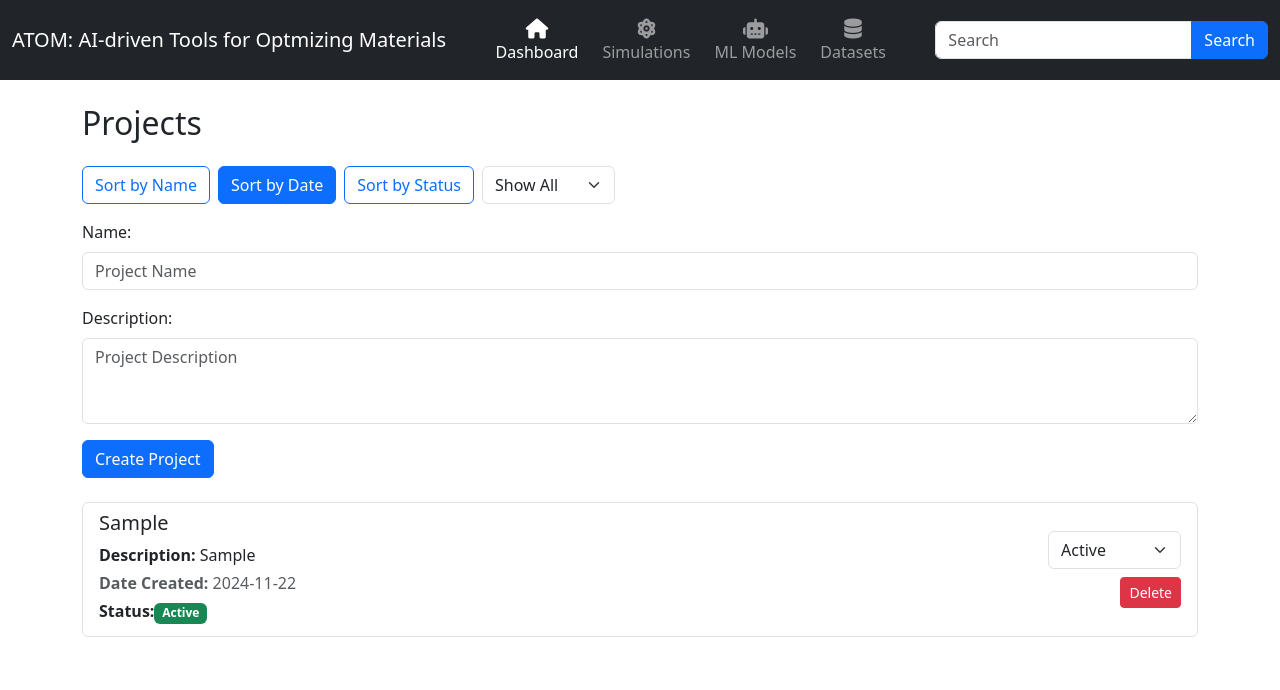
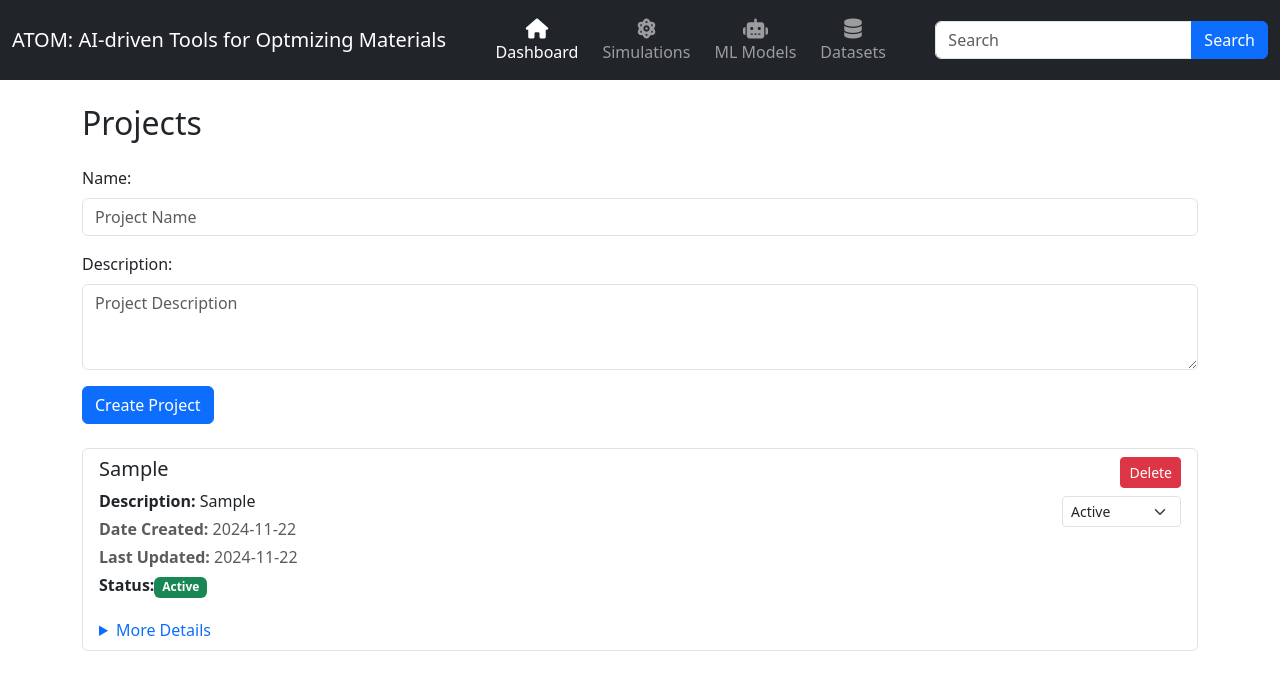
Before and after one commit to hieuadoan/ATOM, a React (Create React App) app in the folder frontend/: page / in a window 1280 px wide. Both pictures are taken after typing "Sample", "Sample" into the empty fields and a click on the button "Create Project". Shown: the top 690 px of the page. Built offline with nearby package versions, Linux system fonts and the light colour scheme.

Commit message:
Added details button

```diff
--- a/frontend/src/components/ProjectList.js
+++ b/frontend/src/components/ProjectList.js
@@ -1,121 +1,57 @@
 import React, { useState, useEffect } from 'react';
-import '../styles/ProjectList.css'; // Add styles if needed
+import '../styles/ProjectList.css';
 
 function ProjectList() {
-    // Load projects from localStorage or initialize as an empty array
     const [projects, setProjects] = useState(() => {
         const savedProjects = localStorage.getItem("projects");
         return savedProjects ? JSON.parse(savedProjects) : [];
     });
 
     const [newProject, setNewProject] = useState({ name: "", description: "" });
-    const [sortCriterion, setSortCriterion] = useState("date"); // Default sorting by date
-    const [filterCriterion, setFilterCriterion] = useState("All"); // Default filter to show all projects
 
-    // Save projects to localStorage whenever they change
     useEffect(() => {
         localStorage.setItem("projects", JSON.stringify(projects));
     }, [projects]);
 
-    // Handle form input changes
     const handleInputChange = (e) => {
         const { name, value } = e.target;
         setNewProject({ ...newProject, [name]: value });
     };
 
-    // Handle form submission
     const handleCreateProject = (e) => {
         e.preventDefault();
 
         const newProjectData = {
-            id: Date.now(), // Unique ID
+            id: Date.now(),
             name: newProject.name,
             description: newProject.description,
             dateCreated: new Date().toISOString().split('T')[0],
-            status: "Active", // Default status
+            lastUpdated: new Date().toISOString().split('T')[0],
+            status: "Active",
         };
 
         setProjects([...projects, newProjectData]);
-        setNewProject({ name: "", description: "" }); // Reset the form
+        setNewProject({ name: "", description: "" });
     };
 
-    // Delete a project with confirmation
     const deleteProject = (id) => {
         if (window.confirm("Are you sure you want to delete this project?")) {
             setProjects(projects.filter((project) => project.id !== id));
         }
     };
 
-    // Update project status
     const updateProjectStatus = (id, newStatus) => {
         const updatedProjects = projects.map((project) =>
-            project.id === id ? { ...project, status: newStatus } : project
+            project.id === id
+                ? { ...project, status: newStatus, lastUpdated: new Date().toISOString().split('T')[0] }
+                : project
         );
         setProjects(updatedProjects);
     };
 
-    // Sort projects based on the selected criterion
-    const sortProjects = (criterion) => {
-        const sortedProjects = [...projects].sort((a, b) => {
-            if (criterion === "name") {
-                return a.name.localeCompare(b.name);
-            }
-            if (criterion === "date") {
-                return new Date(a.dateCreated) - new Date(b.dateCreated);
-            }
-            if (criterion === "status") {
-                const statusOrder = { "Active": 1, "On Hold": 2, "Completed": 3 };
-                return statusOrder[a.status] - statusOrder[b.status];
-            }
-            return 0;
-        });
-
-        setProjects(sortedProjects);
-        setSortCriterion(criterion); // Save the current sorting criterion
-    };
-
-    // Filter projects based on the selected criterion
-    const filteredProjects = projects.filter((project) => {
-        if (filterCriterion === "All") return true;
-        return project.status === filterCriterion;
-    });
-
     return (
         <div className="container mt-4">
             <h2 className="mb-4">Projects</h2>
-
-            {/* Sorting and Filtering Controls */}
-            <div className="mb-3 d-flex">
-                <button
-                    className={`btn btn-outline-primary me-2 ${sortCriterion === "name" ? "active" : ""}`}
-                    onClick={() => sortProjects("name")}
-                >
-                    Sort by Name
-                </button>
-                <button
-                    className={`btn btn-outline-primary me-2 ${sortCriterion === "date" ? "active" : ""}`}
-                    onClick={() => sortProjects("date")}
-                >
-                    Sort by Date
-                </button>
-                <button
-                    className={`btn btn-outline-primary me-2 ${sortCriterion === "status" ? "active" : ""}`}
-                    onClick={() => sortProjects("status")}
-                >
-                    Sort by Status
-                </button>
-
-                <select
-                    className="form-select w-auto"
-                    value={filterCriterion}
-                    onChange={(e) => setFilterCriterion(e.target.value)}
-                >
-                    <option value="All">Show All</option>
-                    <option value="Active">Active</option>
-                    <option value="Completed">Completed</option>
-                    <option value="On Hold">On Hold</option>
-                </select>
-            </div>
 
             {/* Create New Project Form */}
             <form onSubmit={handleCreateProject} className="mb-4">
@@ -147,16 +83,18 @@ function ProjectList() {
             </form>
 
             {/* List of Projects */}
-            {filteredProjects.length === 0 ? (
-                <p className="text-muted">No projects match the filter criteria.</p>
+            {projects.length === 0 ? (
+                <p className="text-muted">No projects found. Create a new project to get started!</p>
             ) : (
                 <ul className="list-group">
-                    {filteredProjects.map((project) => (
-                        <li key={project.id} className="list-group-item d-flex justify-content-between align-items-center">
+                    {projects.map((project) => (
+                        <li key={project.id} className="list-group-item">
+                            <div className="d-flex justify-content-between">
                                 <div>
                                     <h5>{project.name}</h5>
                                     <p className="mb-1"><strong>Description:</strong> {project.description}</p>
                                     <p className="mb-1 text-muted"><strong>Date Created:</strong> {project.dateCreated}</p>
+                                    <p className="mb-1 text-muted"><strong>Last Updated:</strong> {project.lastUpdated}</p>
                                     <p className="mb-1"><strong>Status:</strong>
                                         <span className={`badge ${
                                             project.status === "Active"
@@ -169,10 +107,15 @@ function ProjectList() {
                                         </span>
                                     </p>
                                 </div>
-                            <div className="d-flex flex-column align-items-end">
-                                {/* Status Dropdown */}
+                                <div className="text-end">
+                                    <button
+                                        className="btn btn-danger btn-sm mb-2"
+                                        onClick={() => deleteProject(project.id)}
+                                    >
+                                        Delete
+                                    </button>
                                     <select
-                                    className="form-select mb-2"
+                                        className="form-select form-select-sm w-auto"
                                         value={project.status}
                                         onChange={(e) => updateProjectStatus(project.id, e.target.value)}
                                     >
@@ -180,14 +123,17 @@ function ProjectList() {
                                         <option value="Completed">Completed</option>
                                         <option value="On Hold">On Hold</option>
                                     </select>
-                                {/* Delete Button */}
-                                <button
-                                    className="btn btn-danger btn-sm"
-                                    onClick={() => deleteProject(project.id)}
-                                >
-                                    Delete
-                                </button>
                                 </div>
+                            </div>
+
+                            {/* Expandable Section */}
+                            <details className="mt-3">
+                                <summary className="text-primary">More Details</summary>
+                                <div className="mt-2">
+                                    <p><strong>Associated Datasets:</strong> (Feature coming soon)</p>
+                                    <p><strong>Additional Notes:</strong> Placeholder for future content.</p>
+                                </div>
+                            </details>
                         </li>
                     ))}
                 </ul>
```
Lines whose indentation alone changed are shown as unchanged.
